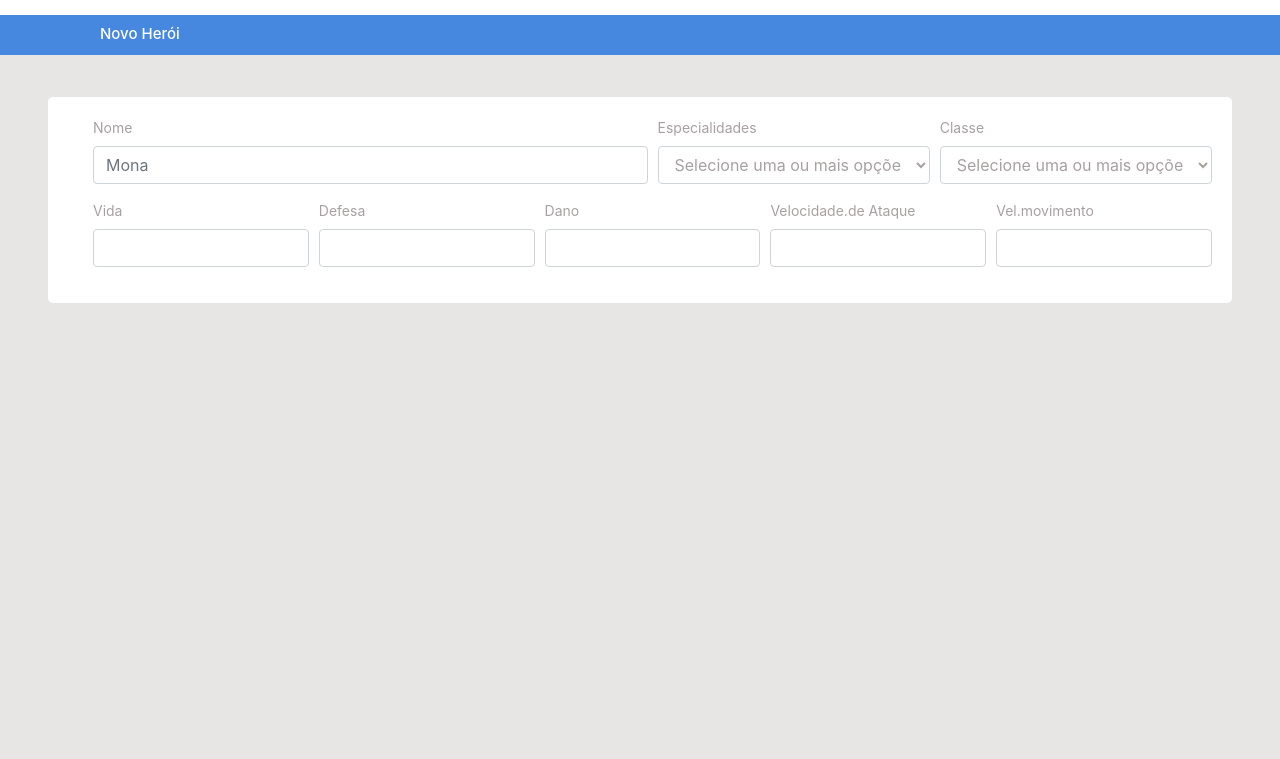
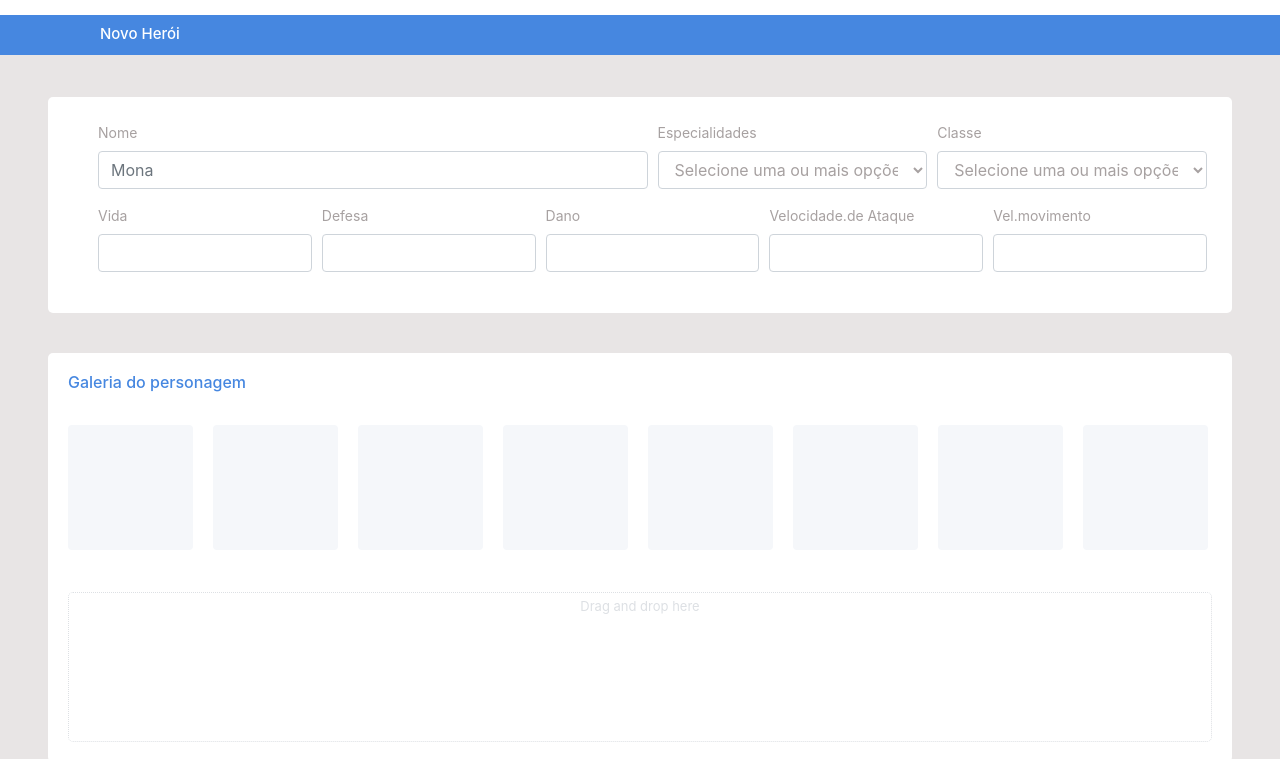
Before and after one commit to mangerona92/herois-nw, a plain HTML site: page registro.html in a window 1280 px wide. Shown: the part 41-800 px from the top of the page. Drawn offline with nearby package versions, Linux system fonts and the light colour scheme.

Commit message:
criacao da caixa de drop here

```diff
--- a/css/css-listherois.css
+++ b/css/css-listherois.css
@@ -129,5 +129,38 @@
 .background-form{
     background-color: white;
     border-radius: 5px;
+    padding: 25px;
+}
+.background-cards-galeria{
+    background-color: white;
+    border-radius: 5px;
     padding: 20px;
+    margin-top: 40px;
 }
+.text-galeria{
+    text-align: left;
+    color: #4687e0;
+}
+.cards-galeria{
+    float: left;
+	background: #f5f7fa;
+	border-radius: 4px;
+	width: 125px;
+    height: 125px;
+    margin-top: 25px;
+}
+.margin-left-cards-galeria{
+    margin-left: 20px;
+}
+.background-drop-here{
+    width: 1148px;
+    height: 150px;
+    border: 1px dotted #dde0e4;
+    border-radius: 5px;
+    margin-top: 200px;
+    vertical-align: middle;
+}
+.text-in-drop-here{
+    font-size: 13px;
+    color: #dde0e4;
+}
--- a/registro.html
+++ b/registro.html
@@ -34,7 +34,7 @@
     <div class="container">
             <div class="row">
                 <div class="col-md-12 col-sm-12 col-12 back-fundo">
-                        <div class="col-md-20 col-sm-20 col-20 background-form">
+                        <div class="col-md-12 col-sm-12 col-12 background-form">
                                 <form class="aling-text">
                                         <div class="form-row aling-form-register">
                                             <div class="form-group col-md-6">
@@ -80,6 +80,22 @@
                                         </div>
                                     </form>
                         </div>
+                            <div class="col-md-12 com-sm-12 col-12 background-cards-galeria">
+                                <h6 class="text-galeria">Galeria do personagem</h6>
+                                <div>
+                                    <div class="cards-galeria"></div>
+                                    <div class="cards-galeria margin-left-cards-galeria"></div>
+                                    <div class="cards-galeria margin-left-cards-galeria"></div>
+                                    <div class="cards-galeria margin-left-cards-galeria"></div>
+                                    <div class="cards-galeria margin-left-cards-galeria"></div>
+                                    <div class="cards-galeria margin-left-cards-galeria"></div>
+                                    <div class="cards-galeria margin-left-cards-galeria"></div>
+                                    <div class="cards-galeria margin-left-cards-galeria"></div>
+                                </div>
+                                <div class="col-md-12 background-drop-here">
+                                    <span class="text-in-drop-here">Drag and drop here</span>
+                                </div>
+                            </div>
                 </div>
             </div>
     </div>
```
